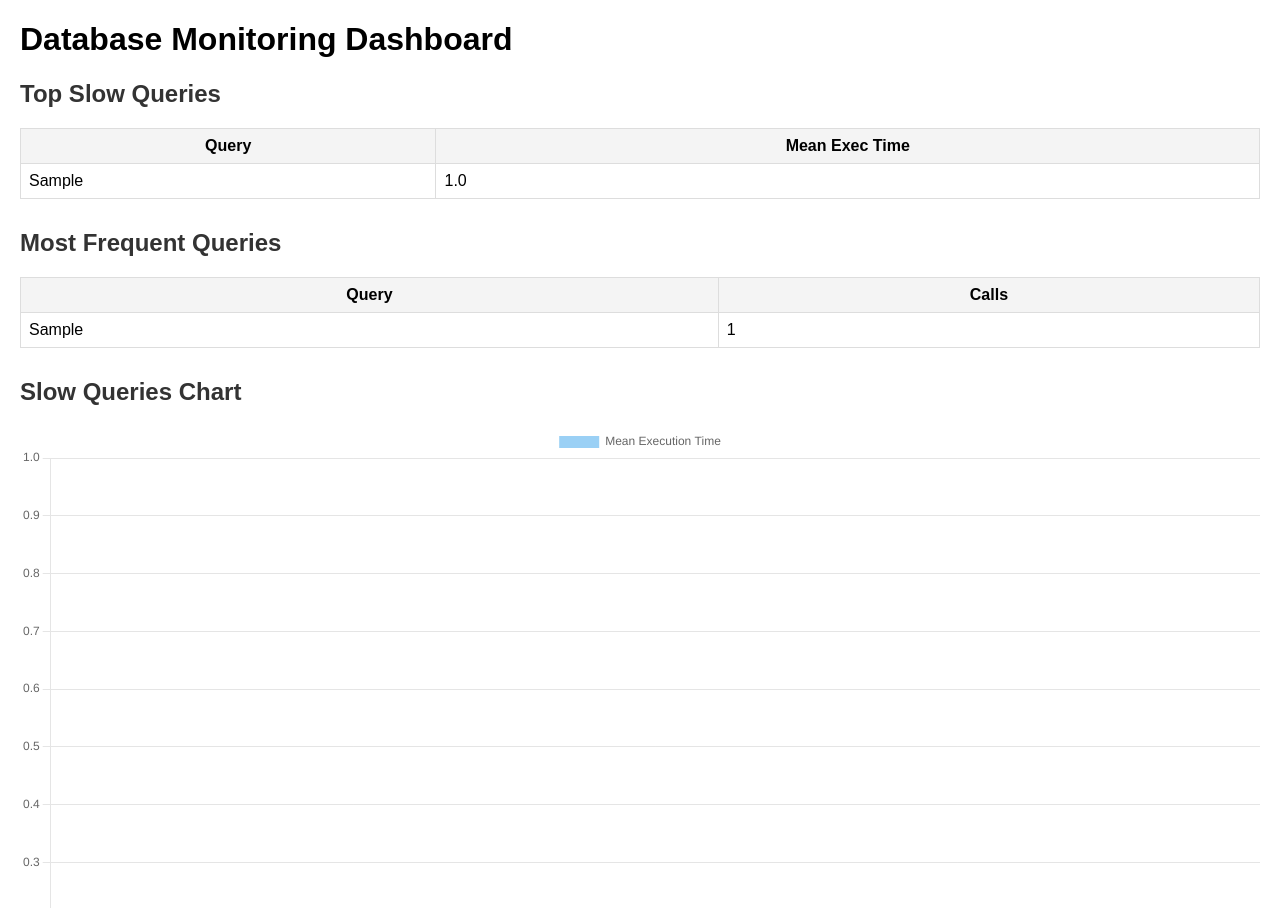
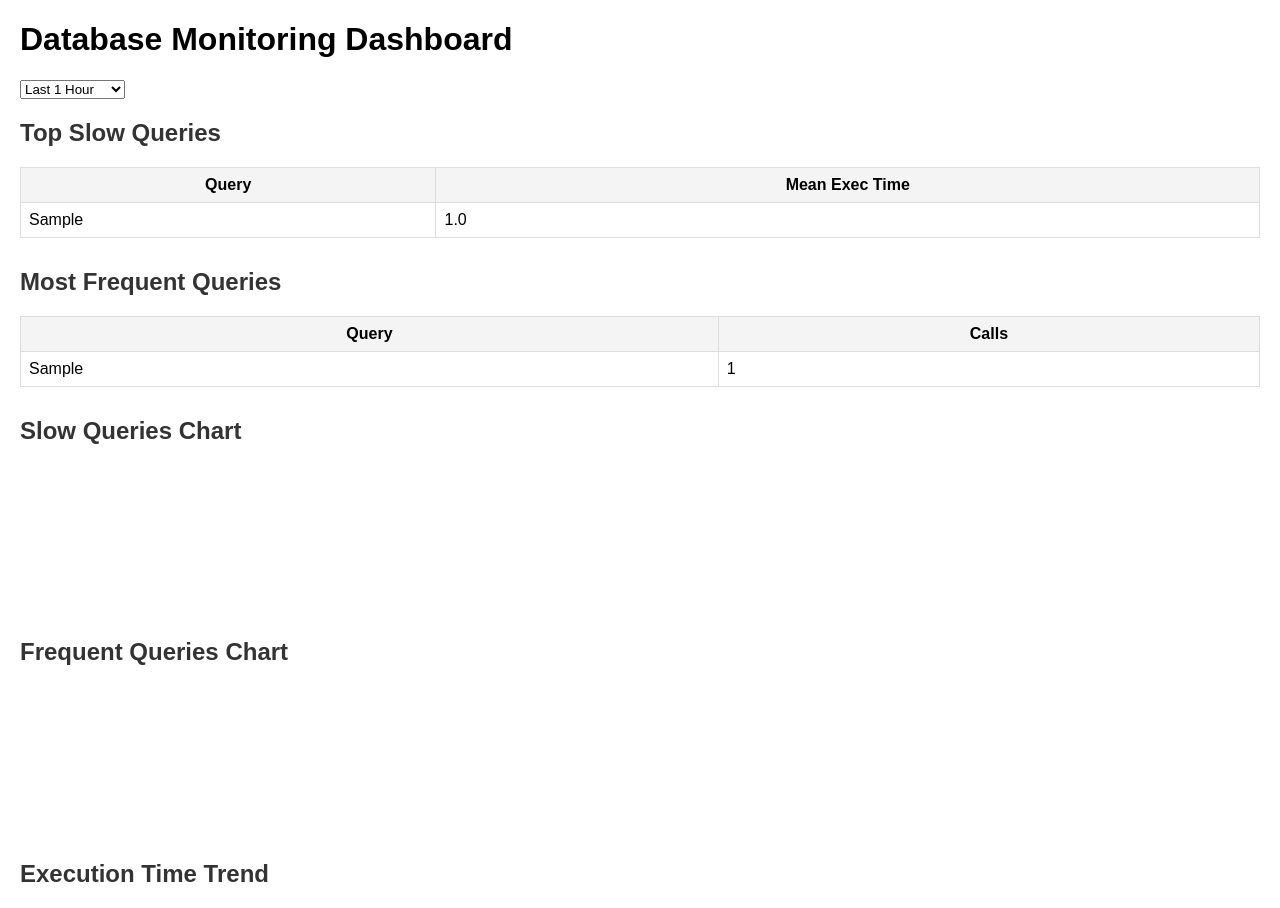
Before and after one commit to Zeno0/db-sentinel, a Django app: template db_sentinel/monitor/templates/monitor/dashboard.html in a window 1280 px wide. Shown: the top 908 px of the page. After the commit the page ends 882 px from the top, so only its background shows below. Run offline with Django 5.2, Linux system fonts and the light colour scheme; tables that the repository leaves empty hold one stand-in row (values such as "Sample post"); the template is opened without the code that fills it: values that come from a table or form of the project are taken from there, most other values are stand-ins (such as "Sample title", 1, 10 or a date in 2020); a map, chart or similar area stays blank; parts of the project's set-up code (start-up, migrations or seed data) failed here and were passed over.

Commit message:
tried a fix

```diff
--- a/db_sentinel/monitor/templates/monitor/dashboard.html
+++ b/db_sentinel/monitor/templates/monitor/dashboard.html
@@ -14,6 +14,14 @@
 <body>
 
 <h1>Database Monitoring Dashboard</h1>
+
+<form method="get">
+    <select name="range" onchange="this.form.submit()">
+        <option value="1h">Last 1 Hour</option>
+        <option value="24h">Last 24 Hours</option>
+        <option value="7d">Last 7 Days</option>
+    </select>
+</form>
 
 <h2>Top Slow Queries</h2>
 <table>
@@ -48,12 +56,19 @@
 <h2>Frequent Queries Chart</h2>
 <canvas id="freqChart"></canvas>
 
+<h2>Execution Time Trend</h2>
+<canvas id="trendChart"></canvas>
+
 <script>
 const slowLabels = {{ slow_labels|safe }};
 const slowData = {{ slow_values|safe }};
 
 const freqLabels = {{ freq_labels|safe }};
 const freqData = {{ freq_values|safe }};
+
+const timelabels = {{ time_labels|safe }};
+const timevalues = {{ time_values|safe }};
+
 
 // Slow Query Chart
 new Chart(document.getElementById('slowChart'), {
@@ -78,6 +93,18 @@ new Chart(document.getElementById('freqChart'), {
         }]
     }
 });
+
+new Chart(document.getElementById('trendChart'), {
+    type: 'line',
+    data: {
+        labels: timelabels,
+        datasets: [{
+            label: 'Execution Time',
+            data: timevalues
+        }]
+    }
+});
+
 </script>
 
 </body>
--- a/db_sentinel/monitor/views.py
+++ b/db_sentinel/monitor/views.py
@@ -57,7 +57,9 @@ def dashboard(request):
         'slow_labels': slow_labels,
         'slow_values': slow_values,
         'freq_labels': freq_labels,
-        'freq_values': freq_values
+        'freq_values': freq_values,
+        'time_labels': time_labels,
+'       'time_values': time_values
     }
 
     return render(request, 'monitor/dashboard.html', context)
```
